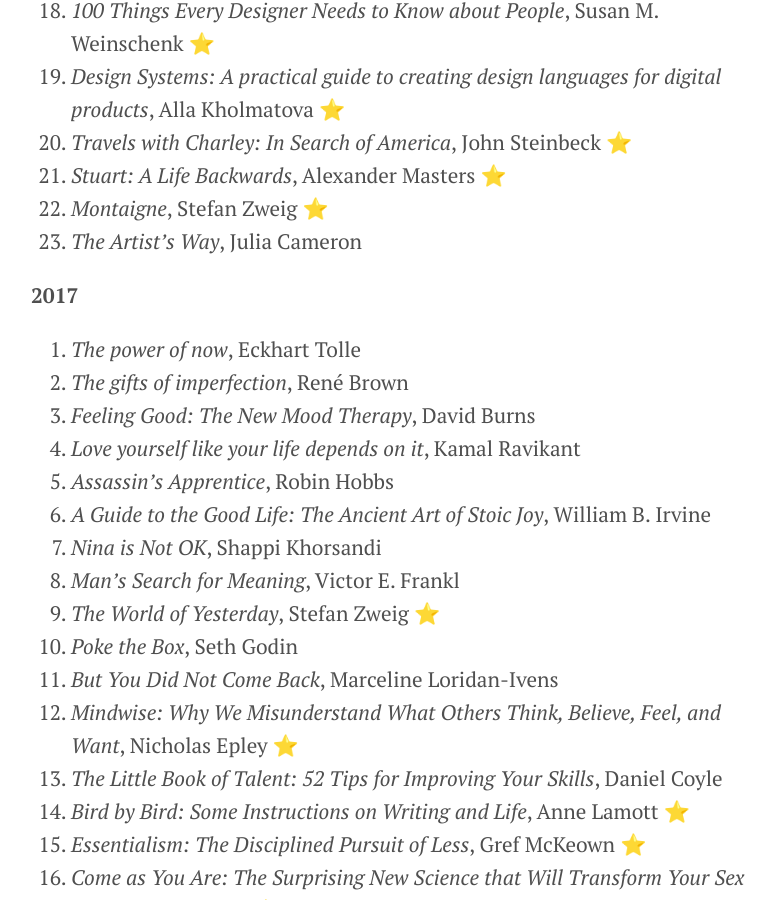
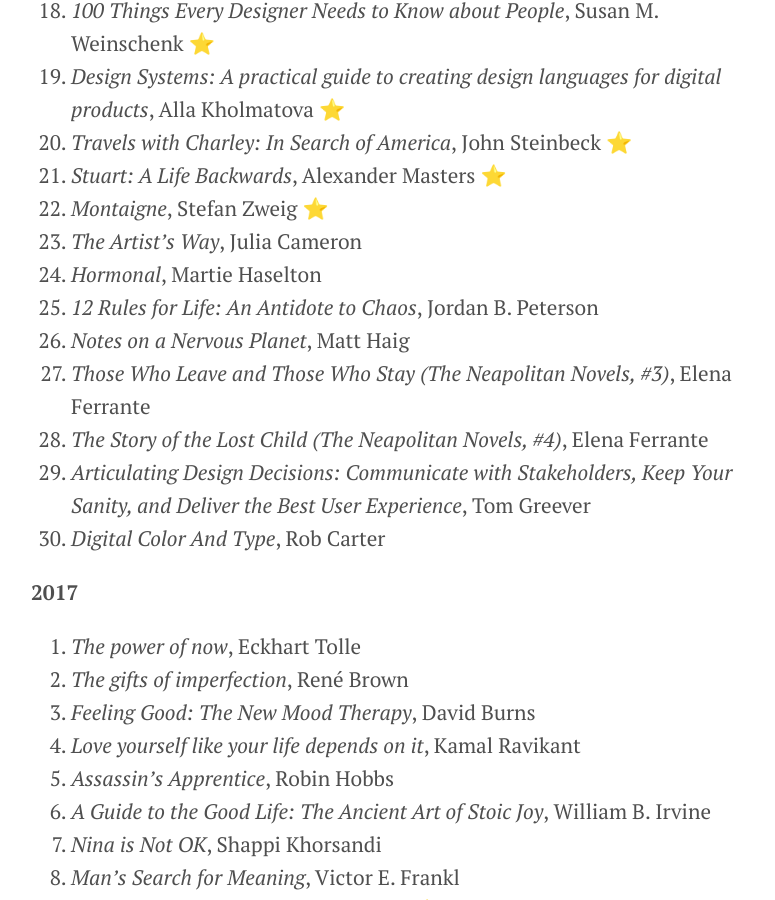
Before and after one commit to irenealgi/irenealegre.com, a Jekyll site: the page built from reading-list.md, in a window 1280 px wide and 900 px high, scrolled down 1061 px. Shown: the whole window, without its empty margins (244-1019 px from the left). Built offline with Jekyll 4.4.1, drawn with Linux system fonts in a browser that asks for light colours.

Commit message:
Reading list update
Former-commit-id: d872fe371fd49d833a2c8848742a3937c692e664

```diff
--- a/reading-list.md
+++ b/reading-list.md
@@ -29,6 +29,13 @@ I'm proud of my reading list, and how it's improved over the years. I began read
 12. *Stuart: A Life Backwards*, Alexander Masters ⭐️
 13. *Montaigne*, Stefan Zweig ⭐️
 14. *The Artist's Way*, Julia Cameron
+15. *Hormonal*, Martie Haselton
+16. *12 Rules for Life: An Antidote to Chaos*, Jordan B. Peterson
+17. *Notes on a Nervous Planet*, Matt Haig
+18. *Those Who Leave and Those Who Stay (The Neapolitan Novels, #3)*, Elena Ferrante
+19. *The Story of the Lost Child (The Neapolitan Novels, #4)*, Elena Ferrante
+20. *Articulating Design Decisions: Communicate with Stakeholders, Keep Your Sanity, and Deliver the Best User Experience*, Tom Greever
+21. *Digital Color And Type*, Rob Carter
 
 **2017**
 
```
